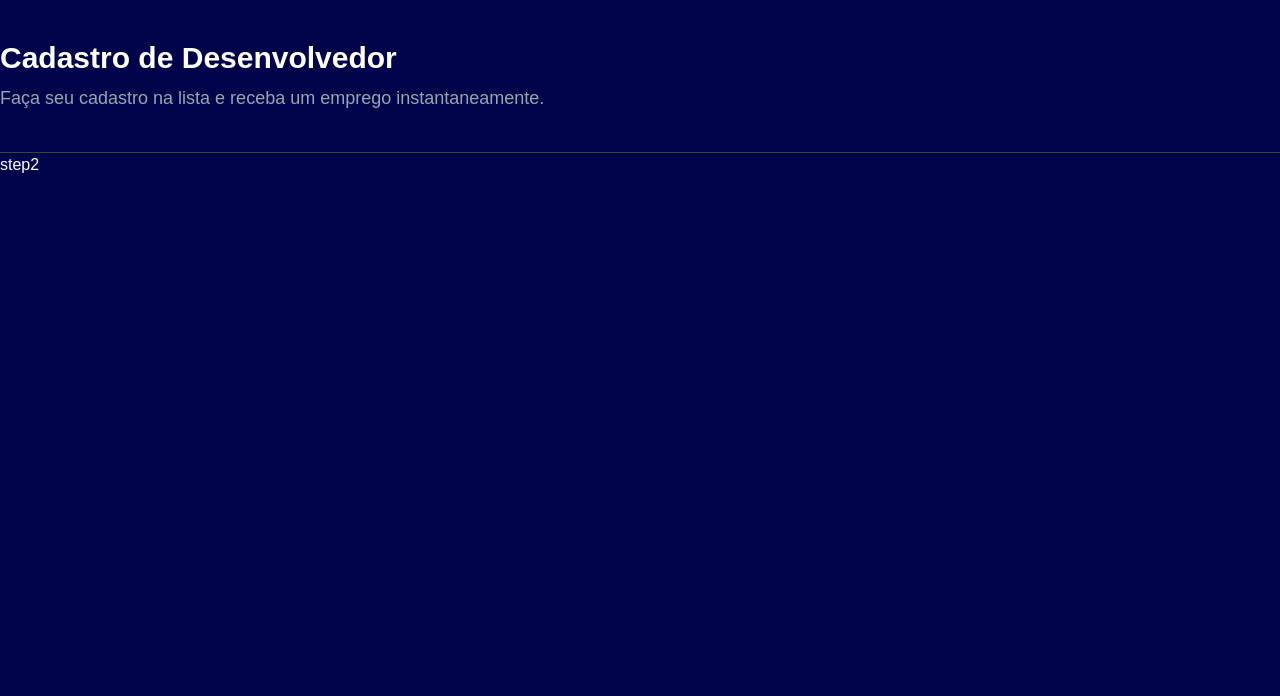
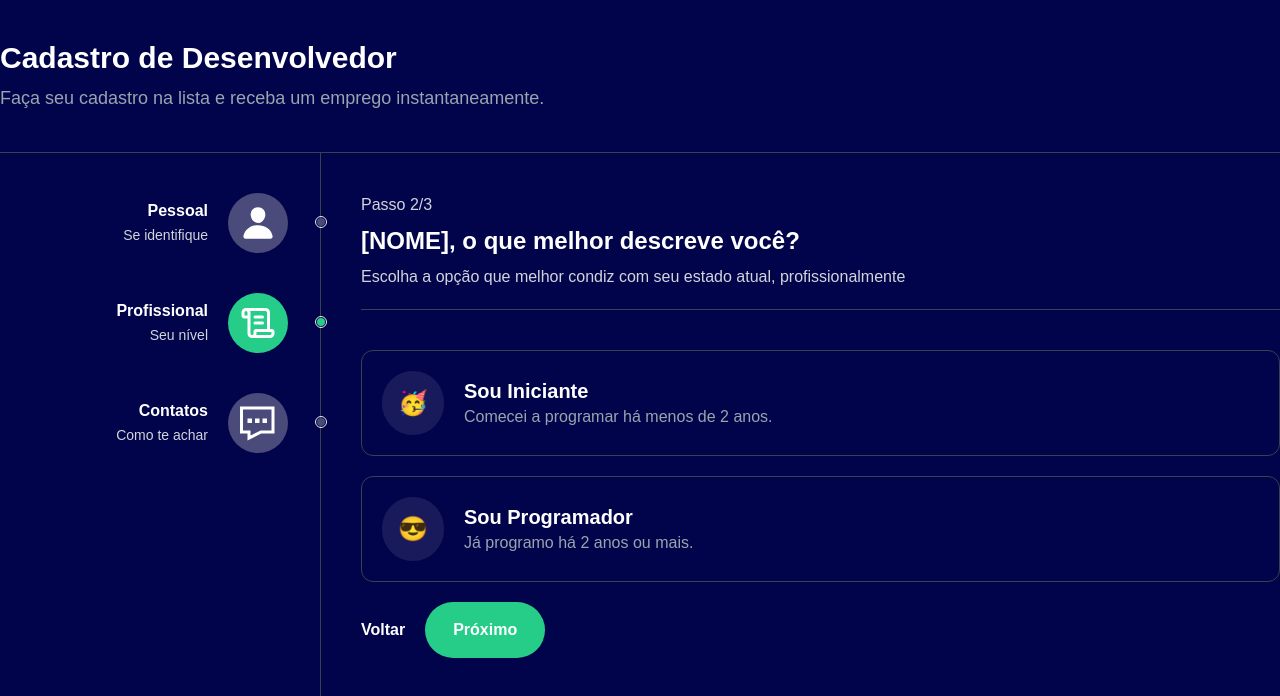
Before and after one commit to jooluisrm/multiform, a Next.js app: page /step2 in a window 1280 px wide. Shown: the top 696 px of the page. Built offline with nearby package versions, Linux system fonts and the light colour scheme.

Commit message:
interface step 2 & 3 feita

```diff
--- a/src/app/page.tsx
+++ b/src/app/page.tsx
@@ -1,5 +1,6 @@
-import { Button } from "@/components/Button/Button";
+import { Button } from "@/components/Buttons/Button";
 import { InfoQuestoes } from "@/components/InfoQuestoes/infoQuestoes";
+import { Input } from "@/components/Input/Input";
 import { GrContact } from "react-icons/gr";
 import { IoPerson } from "react-icons/io5";
 import { LuScrollText } from "react-icons/lu";
@@ -20,13 +21,7 @@ const Page = () => {
                     <p className="text-gray-300">Preencha o campo abaixo com seu nome completo</p>
                 </div>
                 <div>
-                    <label htmlFor="name" className="text-lg">Seu nome Completo</label>
-                    <input
-                        type="text"
-                        id="name"
-                        autoFocus
-                        className="inline-block bg-transparent outline-none border-2 border-[#25Cd89] rounded-lg min-w-full py-5 px-5"
-                    />
+                    <Input label="Seu nome Completo" typeInput="text" id="name"/>
                     <Button text="Próximo"/>
                 </div>
 
--- a/src/app/step2/page.tsx
+++ b/src/app/step2/page.tsx
@@ -1,7 +1,41 @@
+import { Button } from "@/components/Buttons/Button";
+import { Button2 } from "@/components/Buttons/Button2";
+import { InfoQuestoes } from "@/components/InfoQuestoes/infoQuestoes";
+import { OptNivel } from "@/components/Step2/optNivel";
+import { GrContact } from "react-icons/gr";
+import { IoPerson } from "react-icons/io5";
+import { LuScrollText } from "react-icons/lu";
+
 const Step2 = () => {
     return (
-        <div>
-            step2
+        <div className="flex justify-center">
+            <div className=" pl-20 border-r border-gray-700 flex flex-col gap-10 py-10">
+                <InfoQuestoes h3="Pessoal" span="Se identifique" icone={<IoPerson />} color="#4a4b7a" />
+                <InfoQuestoes h3="Profissional" span="Seu nível" icone={<LuScrollText />} color="#25CD89" />
+                <InfoQuestoes h3="Contatos" span="Como te achar" icone={<GrContact />} color="#4a4b7a" />
+            </div>
+
+            <div className="py-10 pl-10 flex-1">
+                <div className="mb-10 pb-5 border-b border-gray-700">
+                    <p className="text-gray-300 mb-2">Passo 2/3</p>
+                    <h2 className="text-2xl font-bold my-2">[NOME], o que melhor descreve você?</h2>
+                    <p className="text-gray-300">
+                        Escolha a opção que melhor condiz com seu estado atual, profissionalmente
+                    </p>
+                </div>
+                <div>
+                    <div className="flex flex-col gap-5">
+                        <OptNivel emoji="🥳" h3="Sou Iniciante" p="Comecei a programar há menos de 2 anos." />
+                        <OptNivel emoji="😎" h3="Sou Programador" p="Já programo há 2 anos ou mais." />
+                    </div>
+                    <div className="mt-5">
+                        <Button2 text="Voltar" />
+                        <Button text="Próximo" />
+                    </div>
+
+                </div>
+
+            </div>
         </div>
     );
 }
--- a/src/app/step3/page.tsx
+++ b/src/app/step3/page.tsx
@@ -1,7 +1,46 @@
+import { Button } from "@/components/Buttons/Button";
+import { Button2 } from "@/components/Buttons/Button2";
+import { InfoQuestoes } from "@/components/InfoQuestoes/infoQuestoes";
+import { Input } from "@/components/Input/Input";
+import { GrContact } from "react-icons/gr";
+import { IoPerson } from "react-icons/io5";
+import { LuScrollText } from "react-icons/lu";
+
 const Step3 = () => {
     return (
-        <div>
-            step3
+        <div className="flex justify-center">
+            <div className=" pl-20 border-r border-gray-700 flex flex-col gap-10 py-10">
+                <InfoQuestoes h3="Pessoal" span="Se identifique" icone={<IoPerson />} color="#4a4b7a" />
+                <InfoQuestoes h3="Profissional" span="Seu nível" icone={<LuScrollText />} color="#4a4b7a" />
+                <InfoQuestoes h3="Contatos" span="Como te achar" icone={<GrContact />} color="#25CD89" />
+            </div>
+
+            <div className="py-10 pl-10 flex-1">
+                <div className="mb-10 pb-5 border-b border-gray-700">
+                    <p className="text-gray-300 mb-2">Passo 3/3</p>
+                    <h2 className="text-2xl font-bold my-2">Legal [NOME], onde te achamos?</h2>
+                    <p className="text-gray-300">
+                        Preencha com seus contatos para conseguirmos entrar em contato.
+                    </p>
+                </div>
+                <div>
+                    <div className="flex flex-col gap-5">
+                        <div>
+                            <Input label="Qual seu e-mail?" typeInput="email" id="email" />
+                        </div>
+
+                        <div>
+                            <Input label="Qual seu GitHub?" typeInput="text" id="git" />
+                        </div>
+                    </div>
+                    <div className="mt-5">
+                        <Button2 text="Voltar"/>
+                        <Button text="Finalizar Cadastro" />
+                    </div>
+
+                </div>
+
+            </div>
         </div>
     );
 }
--- a/src/components/Button/Button.tsx
+++ /dev/null
@@ -1,9 +0,0 @@
-type Props = {
-    text: string;
-}
-
-export const Button = ({text}: Props) => {
-    return (
-        <button className="bg-[#25Cd89] py-4 px-7 rounded-full mt-5 font-bold hover:opacity-80 transition-all">{text}</button>
-    );
-}
--- /dev/null
+++ b/src/components/Buttons/Button.tsx
@@ -0,0 +1,9 @@
+type Props = {
+    text: string;
+}
+
+export const Button = ({text}: Props) => {
+    return (
+        <button className="bg-[#25Cd89] py-4 px-7 rounded-full font-bold hover:opacity-80 transition-all">{text}</button>
+    );
+}
--- /dev/null
+++ b/src/components/Buttons/Button2.tsx
@@ -0,0 +1,9 @@
+type Props = {
+    text: string;
+}
+
+export const Button2 = ({text}: Props) => {
+    return (
+        <button className="mr-5 font-bold hover:opacity-80 transition-all">{text}</button>
+    );
+}
--- /dev/null
+++ b/src/components/Input/Input.tsx
@@ -0,0 +1,19 @@
+type Props = {
+    label: string;
+    typeInput: string;
+    id: string;
+}
+
+export const Input = ({ id, label, typeInput }: Props) => {
+    return (
+        <>
+            <label htmlFor={`${id}`} className="text-lg">{label}</label>
+            <input
+                type={`${typeInput}`}
+                id={`${id}`}
+                autoFocus
+                className="inline-block bg-transparent outline-none border-2 border-[#25Cd89] rounded-lg min-w-full py-5 px-5"
+            />
+        </>
+    );
+}
--- /dev/null
+++ b/src/components/Step2/optNivel.tsx
@@ -0,0 +1,19 @@
+type Props = {
+    emoji: string;
+    h3: string;
+    p: string;
+}
+
+export const OptNivel = ({emoji, h3, p}: Props) => {
+    return (
+        <div className="flex items-center gap-5 border border-gray-700 p-5 rounded-xl">
+            <div className="bg-[#191A5C] p-4 text-2xl rounded-full">
+                {emoji}
+            </div>
+            <div>
+                <h3 className="font-bold text-xl">{h3}</h3>
+                <p className="text-gray-400">{p}</p>
+            </div>
+        </div>
+    );
+}
```
